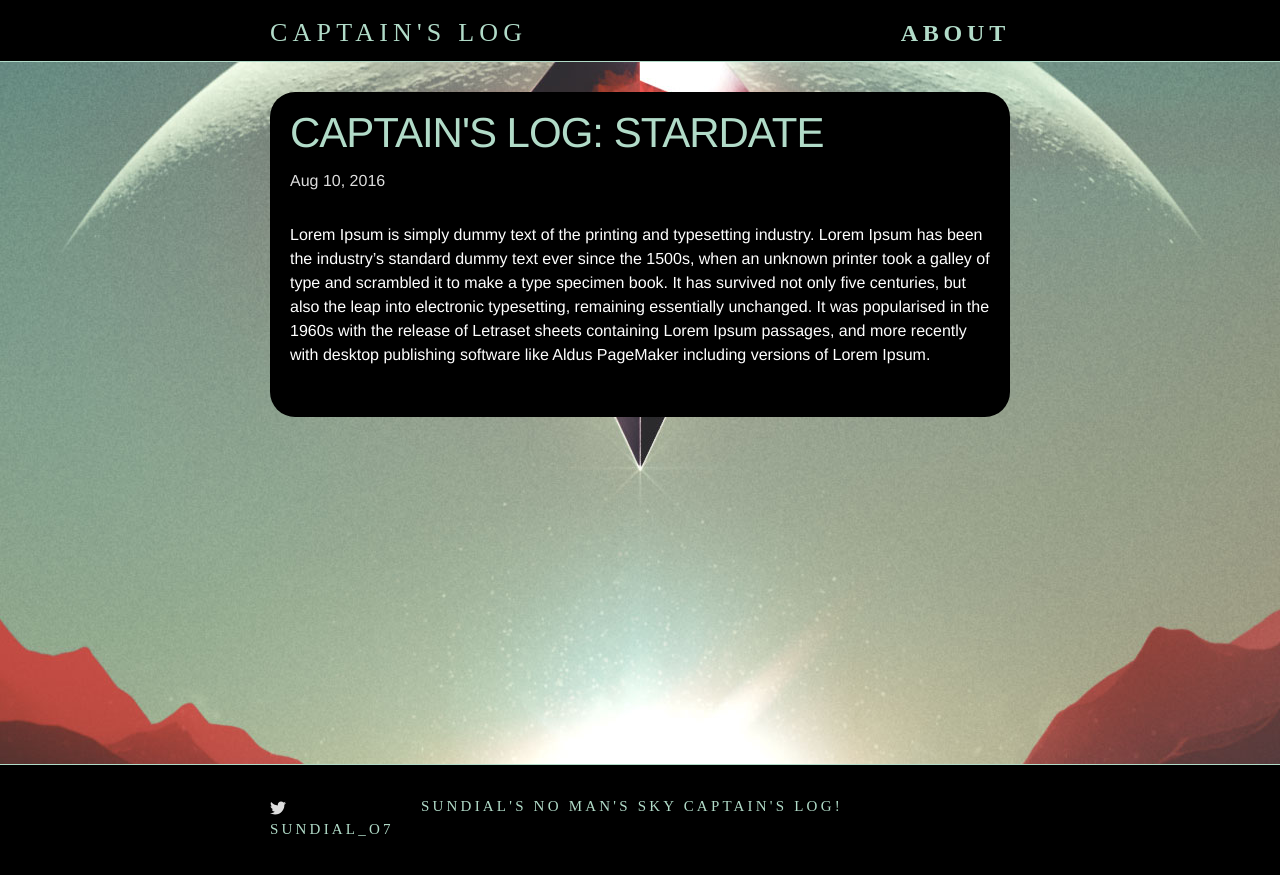
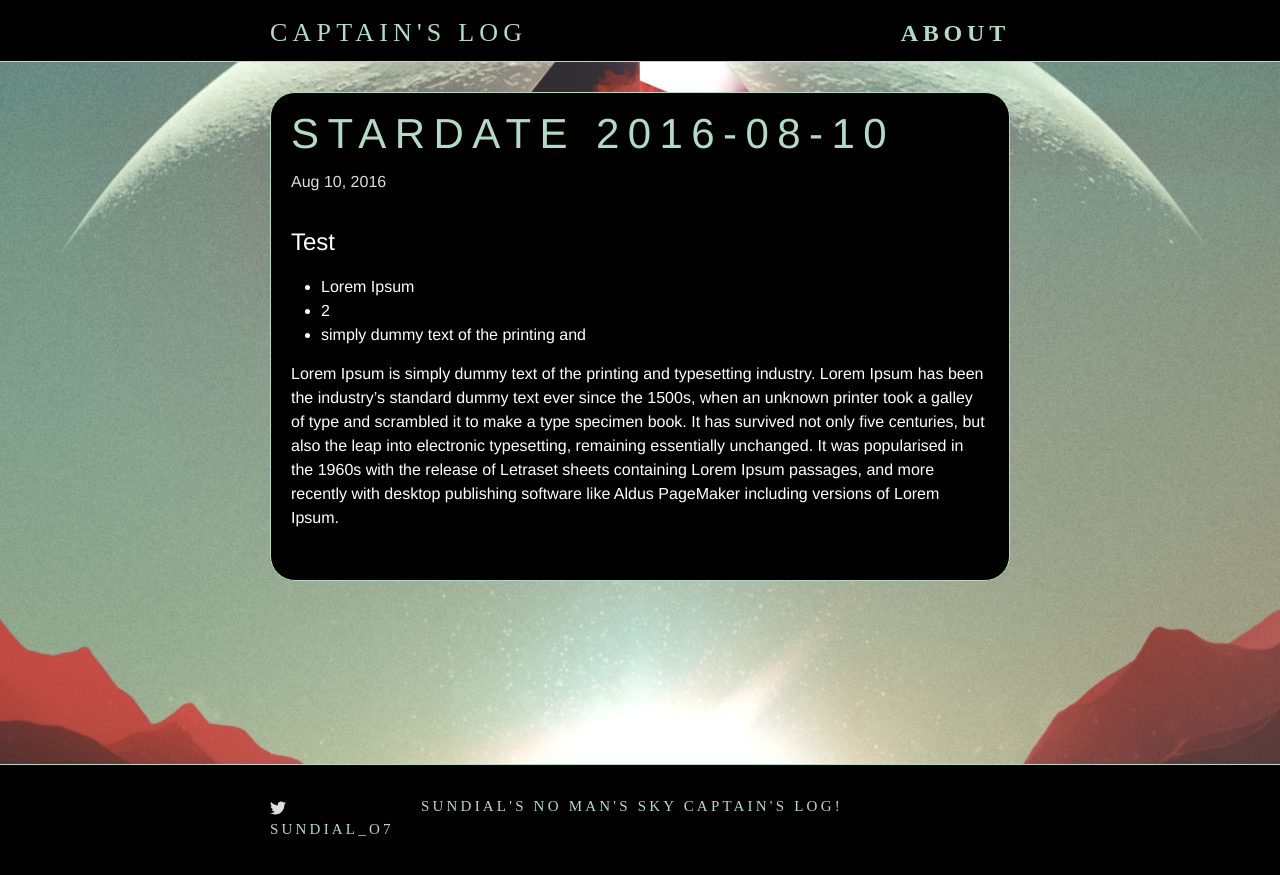
Before and after one commit to csvance/nomanssky-jekyll-theme, a Jekyll site: the page built from _posts/2016-08-10-captains-log.markdown, in a window 1280 px wide. Shown: the top 875 px of the page. Built offline with Jekyll 4.4.1, drawn with Linux system fonts in a browser that asks for light colours; some web fonts are replaced.

Commit message:
Border Color
Add more to dummy post

```diff
--- a/_posts/2016-08-10-captains-log.markdown
+++ b/_posts/2016-08-10-captains-log.markdown
@@ -1,8 +1,13 @@
 ---
 layout: post
-title:  "Captain's Log: Stardate "
+title:  "Stardate 2016-08-10"
 date:   2016-08-10 16:34:24 -0500
 categories: jekyll update
 ---
 
+# Test
+- Lorem Ipsum
+- 2
+- simply dummy text of the printing and
+
 Lorem Ipsum is simply dummy text of the printing and typesetting industry. Lorem Ipsum has been the industry's standard dummy text ever since the 1500s, when an unknown printer took a galley of type and scrambled it to make a type specimen book. It has survived not only five centuries, but also the leap into electronic typesetting, remaining essentially unchanged. It was popularised in the 1960s with the release of Letraset sheets containing Lorem Ipsum passages, and more recently with desktop publishing software like Aldus PageMaker including versions of Lorem Ipsum.
--- a/_sass/_layout.scss
+++ b/_sass/_layout.scss
@@ -230,8 +230,8 @@
     color: $brand-color;
     text-transform: uppercase;
     font-size: 42px;
-    letter-spacing: -1px;
     line-height: 1;
+    letter-spacing: 0.2em;
 
     @include media-query($on-laptop) {
         font-size: 36px;
@@ -270,12 +270,18 @@
 
 .home {
   border-radius: 25px;
+  border-color: $brand-color;
+  border-width: thin;
+  border-style: solid;
   padding: 20px;
   background-color: black;
 }
 
 .post {
   border-radius: 25px;
+  border-color: $brand-color;
+  border-width: thin;
+  border-style: solid;
   padding: 20px;
   background-color: black;
 }
```
